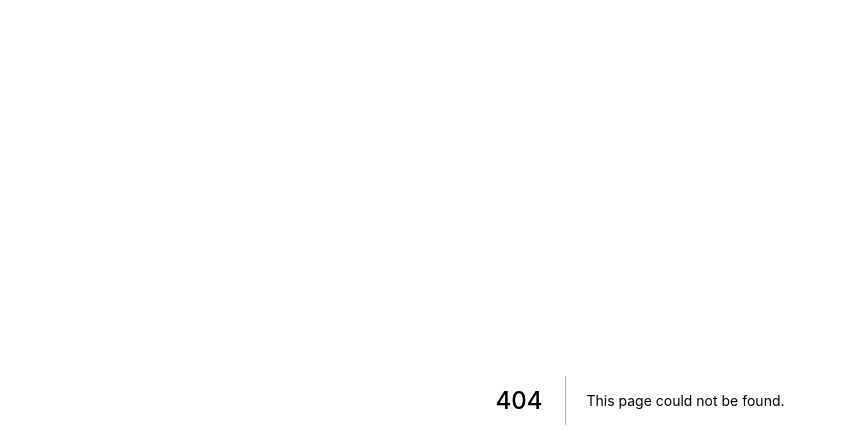
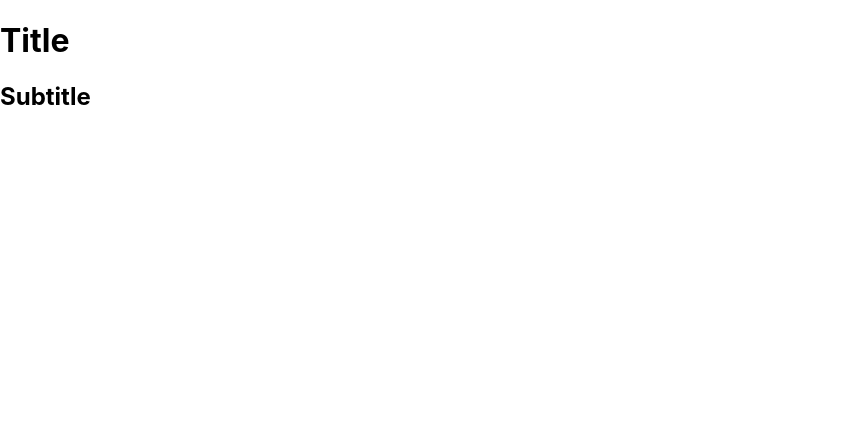
Before and after one commit to lucasrochagit/frontend-studies, a Next.js app in the folder udemy/nextjs-e-react/exercicios/: page /basics/fragment in a window 1280 px wide. Before the commit this address had no page. Shown: the top 448 px of the page, without its empty margins (0-846 px from the left). Built offline with nearby package versions, Linux system fonts and the light colour scheme.

Commit message:
feat(nextjs-e-react): Fragment #01

```diff
--- /dev/null
+++ b/udemy/nextjs-e-react/exercicios/pages/basics/fragment.jsx
@@ -0,0 +1,10 @@
+import {Fragment} from "react";
+
+export default function fragment() {
+    return (
+        <Fragment>
+            <h1>Title</h1>
+            <h2>Subtitle</h2>
+        </Fragment>
+    )
+}
```
